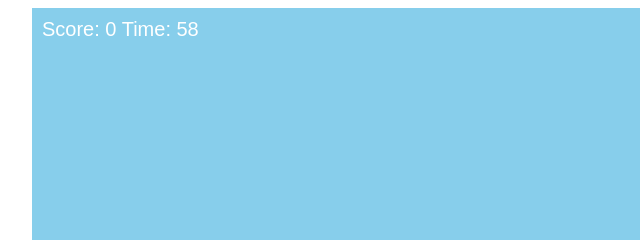
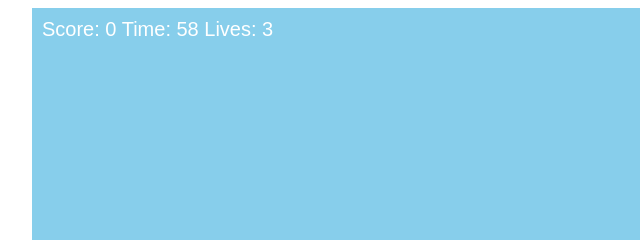
Before and after one commit to GiannisKaravelakis/make-your-game, a plain HTML site: page index.html in a window 1280 px wide. Both pictures are taken after a click on the button "Start Game". Shown: the top 240 px of the page, 208-848 px from the left. Drawn offline with Linux system fonts and the light colour scheme.

Commit message:
scafolding for player lives and duck waves

```diff
--- a/index.html
+++ b/index.html
@@ -16,6 +16,7 @@
             <div id="hud" class="screen">
                 Score: <span id="score-display">0</span>
                 Time: <span id="timer-display">60</span>
+                Lives: <span id="lives-display">3</span>
             </div>
 
             <div id="pause-screen" class="screen">
--- a/js/game.js
+++ b/js/game.js
@@ -9,15 +9,37 @@ let escapeWasPressed = false;
 const containerWidth = 800;
 const containerHeight = 600;
 
+//Player lives
+const maxLives = 3;
+let lives = maxLives;
+
+//Duration of each duck wave
+const waveDuration = 5000; //5 seconds
+let waveTimer = waveDuration;
+
+//Pause between waves
+const betweenWaveDelay = 1000;
+let pauseTimer = 0;
+
+let waveState = 'ACTIVE';
+
 //Reseting the game
 function resetGame() {
     //Reset score and the displayed value in the screen
     score = 0;
     document.getElementById('score-display').textContent = score;
 
-    //Reset timer
+    //Reset round timer
     timeRemaining = roundDuration;
     document.getElementById('timer-display').textContent = Math.ceil(timeRemaining / 1000);
+
+    //Reset player lives
+    lives = maxLives;
+    document.getElementById('lives-display').textContent = lives;
+
+    //Reset duck wave timer
+    waveTimer = waveDuration;
+    waveState = 'ACTIVE';
 
     //Reset position of crosshair at the center of the container
     crosshairX = containerWidth / 2;
```
